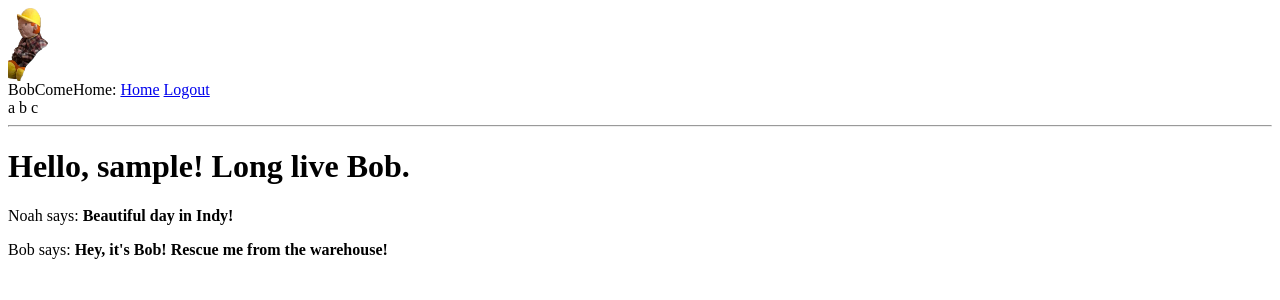
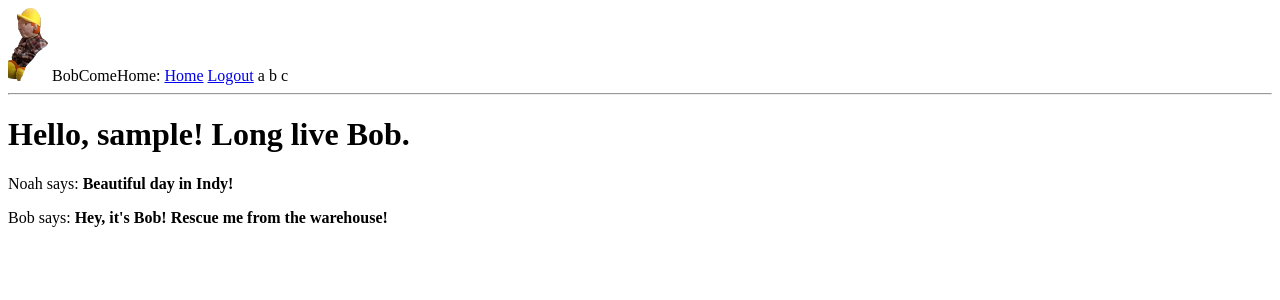
Before and after one commit to serviceberry3/bob_come_home, a Flask app: page / in a window 1280 px wide. Shown: the top 300 px of the page. Run offline with Flask 2, Linux system fonts and the light colour scheme; the visitor is signed in with stand-in values (Sample User, id 1); data comes from the database, SQL or seed files in the repository.

Commit message:
icon inline

```diff
--- a/app/templates/base.html
+++ b/app/templates/base.html
@@ -7,11 +7,11 @@
         {% endif %}
     </head>
     <body>
-        <div class="display: inline">
+        <div style="display:inline">
             <image src="{{url_for('static', filename='img/bob_stache_cut.png')}}" alt="Frenchie Bob" style="width:40px"/>
             <!--<img src="/home/vagrant/bob_come_home/app/static/img/bob_stache_cut.png" alt="Frenchie Bob" style="width:50px"/>-->
         </div>
-        <div class="display: inline">BobComeHome:
+        <div style="display:inline">BobComeHome:
             <!--can pass name of view fxn to url_for to get url-->
             <a href="{{ url_for('index') }}">Home</a>
             {% if current_user.is_anonymous %} <!--true only when user is not logged in-->
```
